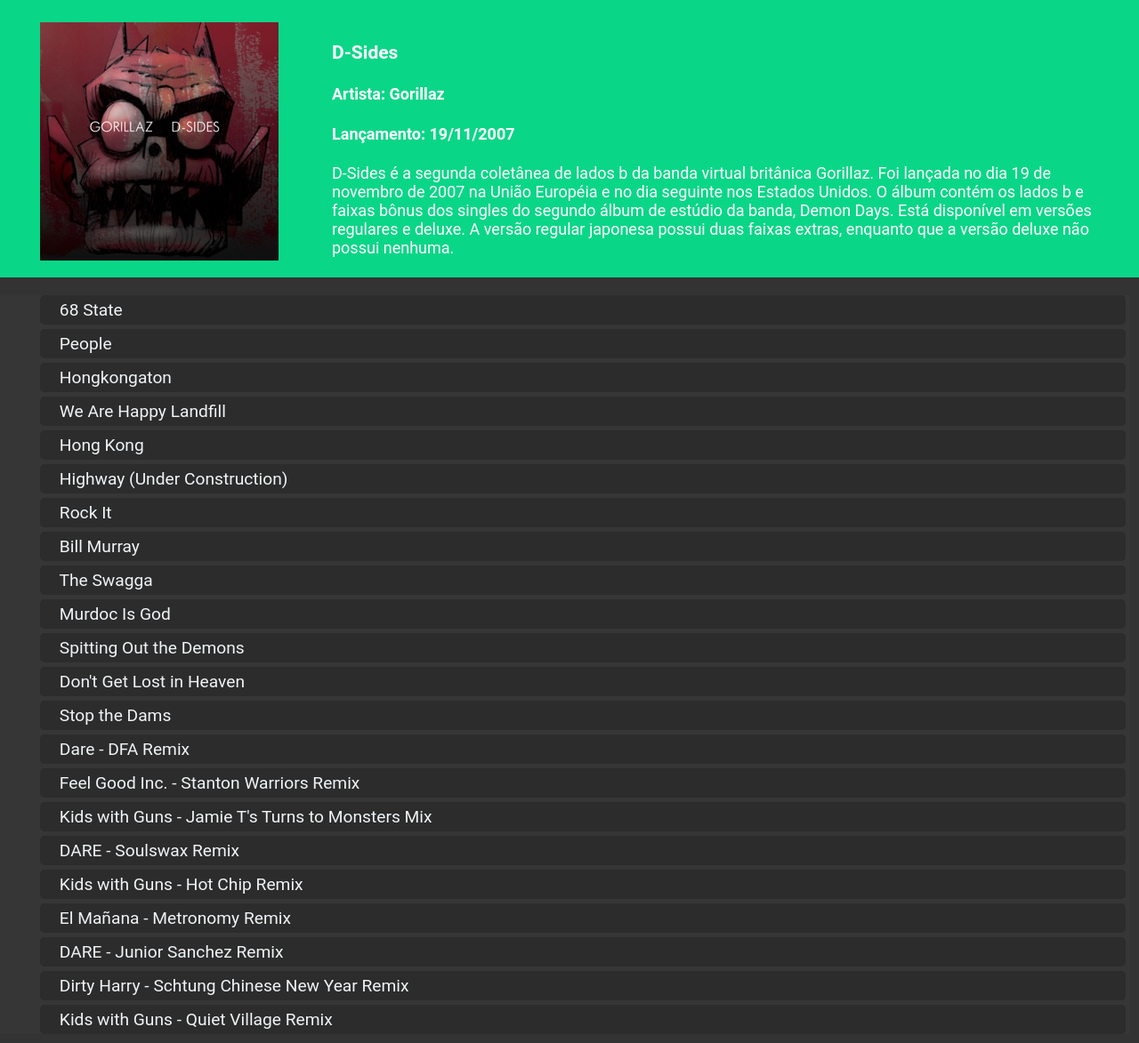
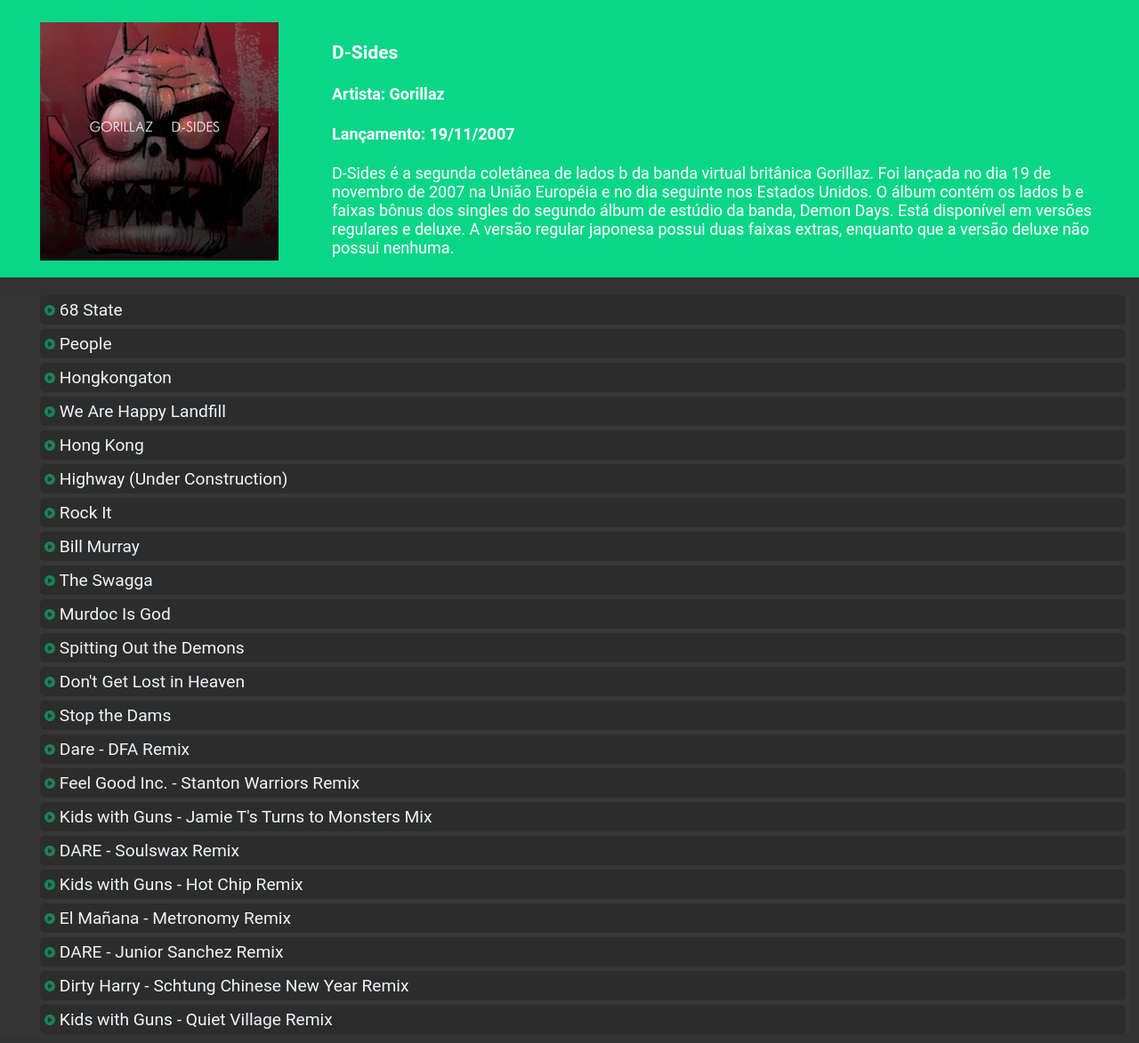
Before and after one commit to DiegoAbenicio/Player, a PHP site: page /Mother_Page/Music_Pages/D-Sides.html in a window 1280 px wide. Shown: the part 49-1222 px from the top of the page at 89% size. Run offline with PHP 8.4, Linux system fonts and the light colour scheme.

Commit message:
Corrige Botão Play

```diff
--- a/Mother_Page/Music_Pages/style.css
+++ b/Mother_Page/Music_Pages/style.css
@@ -79,7 +79,7 @@
 
 .play {
     width: 1%;
-    opacity: 0%;
+    opacity: 50%;
     transition: all 0.2s;
 }
 
```
